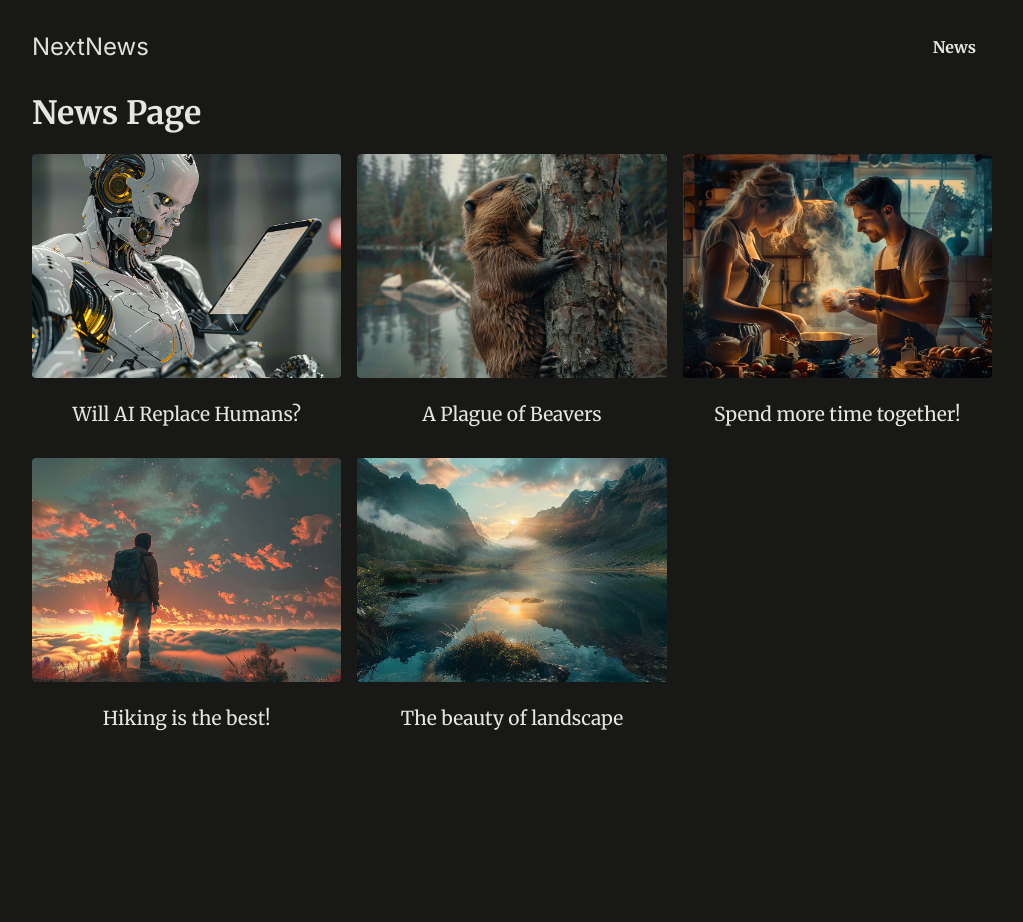
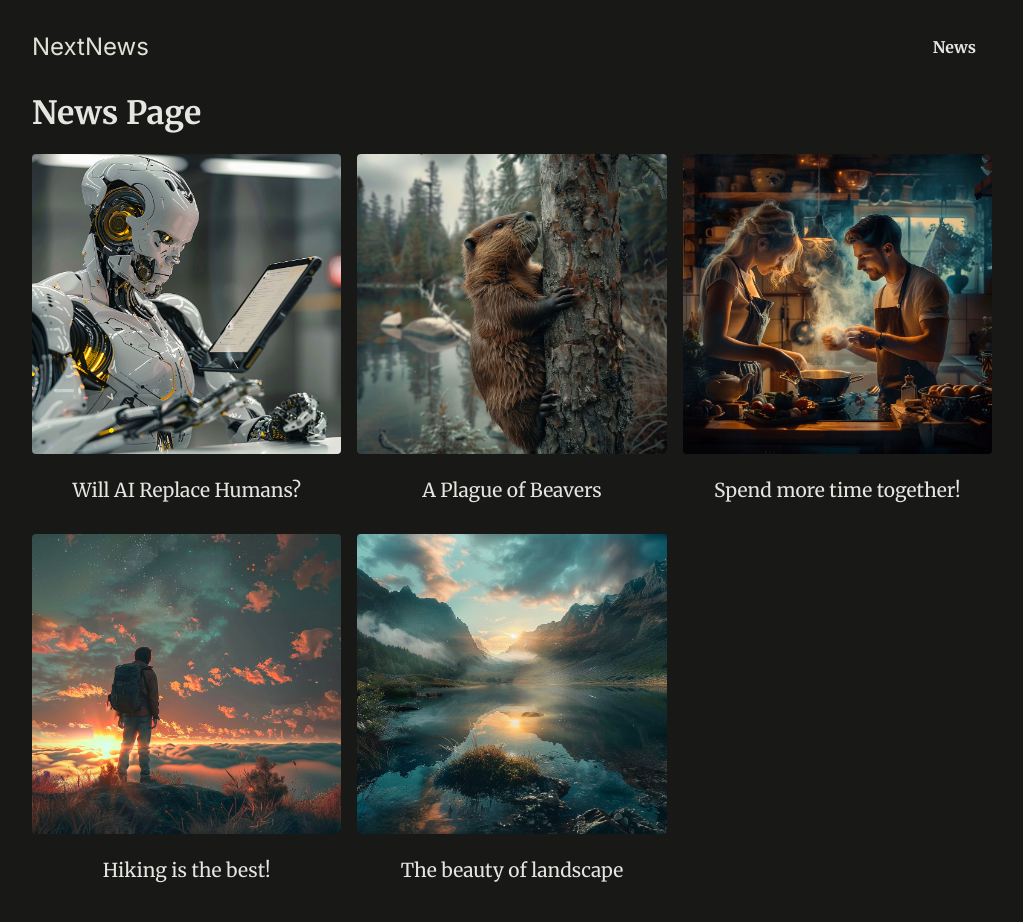
Before and after one commit to IvanDerlich/next-news, a Next.js app: page /news in a window 1280 px wide. Shown: the top 922 px of the page, without its empty margins (128-1151 px from the left). Before the commit the page ends 800 px from the top, so only its background shows below. Built offline with nearby package versions, Linux system fonts and the light colour scheme.

Commit message:
Create new components to compartimentalize development

```diff
--- /dev/null
+++ b/app/archive/@archive/[year]/page.tsx
@@ -0,0 +1,5 @@
+function page() {
+  return <div>Year page</div>;
+}
+
+export default page;
--- a/app/layout.tsx
+++ b/app/layout.tsx
@@ -1,5 +1,5 @@
 // import MainHeader from "../components/main-header";
-import MainHeader from "@/src/components/mainHeader";
+import MainHeader from "@/components/mainHeader";
 import "./globals.css";
 
 export const metadata = {
--- a/app/news/[slug]/page.tsx
+++ b/app/news/[slug]/page.tsx
@@ -1,6 +1,6 @@
 import React from "react";
 import { DUMMY_NEWS } from "@/dummy-news";
-import DisplayImage from "@/src/components/DisplayImage";
+import DisplayImage from "@/components/DisplayImage";
 import { notFound } from "next/navigation";
 
 function NewsArticlePage({ params: { slug } }) {
@@ -13,7 +13,7 @@ function NewsArticlePage({ params: { slug } }) {
   return (
     <article className="new-article">
       <header>
-        <DisplayImage image={newsItem.image} title={newsItem.title} />
+        <DisplayImage src={newsItem.image} alt={newsItem.title} />
         <h1>{newsItem.title}</h1>
         <time dateTime={newsItem.date}>{newsItem.date}</time>
       </header>
--- a/app/news/page.tsx
+++ b/app/news/page.tsx
@@ -1,23 +1,13 @@
 import Link from "next/link";
 import { DUMMY_NEWS } from "@/dummy-news";
+import NewsList from "@/components/NewsList";
+import DisplayImage from "@/components/DisplayImage";
 
 function NewsPage() {
   return (
     <>
       <h1>News Page</h1>
-      <ul className="news-list">
-        {DUMMY_NEWS.map((newsItem) => (
-          <li key={newsItem.id}>
-            <Link href={`/news/${newsItem.id}`}>
-              <img
-                src={`/images/news/${newsItem.image}`}
-                alt={newsItem.title}
-              />
-              <span>{newsItem.title}</span>
-            </Link>
-          </li>
-        ))}
-      </ul>
+      <NewsList news={DUMMY_NEWS} />
     </>
   );
 }
--- a/src/components/DisplayImage.tsx
+++ b/components/DisplayImage.tsx
@@ -1,9 +1,9 @@
 "use client";
 
 import Image from "next/image";
-import { useScreenWidth } from "@/src/hooks/useScreenWidth";
+import { useScreenWidth } from "@/hooks/useScreenWidth";
 
-const DisplayImage = ({ image, title }) => {
+const DisplayImage = ({ src, alt }) => {
   const screenWidth = useScreenWidth();
 
   console.log("screenWidth: ", screenWidth);
@@ -12,8 +12,8 @@ const DisplayImage = ({ image, title }) => {
 
   return (
     <Image
-      src={`/images/news/${image}`}
-      alt={title}
+      src={src}
+      alt={alt}
       width={screenWidth * 0.5}
       height={screenWidth * 0.5}
       style={{ minWidth: squareSize, minHeight: squareSize }}
--- /dev/null
+++ b/components/NewsList.tsx
@@ -0,0 +1,19 @@
+import Link from "next/link";
+import DisplayImage from "./DisplayImage";
+
+function NewsList({ news }) {
+  return (
+    <ul className="news-list">
+      {news.map((item) => (
+        <li key={item.id}>
+          <Link href={`/news/${item.id}`}>
+            <DisplayImage src={`/images/news/${item.image}`} alt={item.title} />
+            <span>{item.title}</span>
+          </Link>
+        </li>
+      ))}
+    </ul>
+  );
+}
+
+export default NewsList;
```
Also changed, not shown: app/archive/@archive/page.tsx (+17 -1 lines), helper-methods/news.ts (added, +46 -0 lines), components/mainHeader.tsx (renamed from src/components/mainHeader.tsx), hooks/useScreenWidth.ts (renamed from src/hooks/useScreenWidth.ts).
